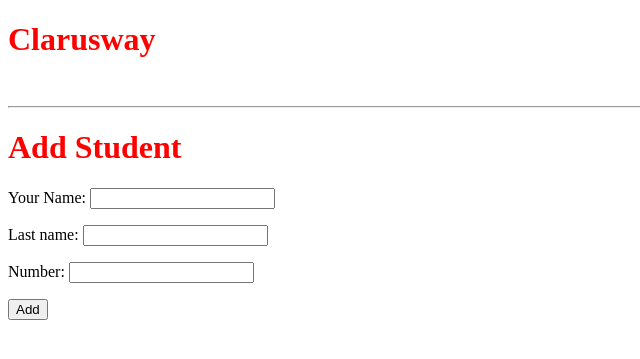
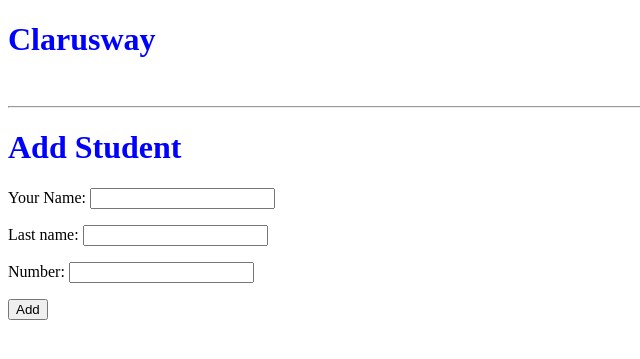
Before and after one commit to Ata-92/Django-CRUD, a Django app: page /add/ in a window 1280 px wide. Shown: the top 359 px of the page, without its empty margins (0-640 px from the left). Run offline with Django 3.2, Linux system fonts and the light colour scheme.

Commit message:
Change static folder path and complete practice

```diff
--- a/src/clarusway/settings.py
+++ b/src/clarusway/settings.py
@@ -131,6 +131,7 @@ USE_TZ = True
 # https://docs.djangoproject.com/en/3.2/howto/static-files/
 
 STATIC_URL = '/static/'
+STATICFILES_DIRS = [BASE_DIR / "static_dir"]
 
 # Default primary key field type
 # https://docs.djangoproject.com/en/3.2/ref/settings/#default-auto-field
--- a/src/fscohort/templates/fscohort/base.html
+++ b/src/fscohort/templates/fscohort/base.html
@@ -1,12 +1,11 @@
 {% load static %}
-
 <!DOCTYPE html>
 <html lang="en">
 <head>
   <meta charset="UTF-8">
   <meta http-equiv="X-UA-Compatible" content="IE=edge">
   <meta name="viewport" content="width=device-width, initial-scale=1.0">
-  <link rel="stylesheet" href="{% static 'fscohort/main.css' %}">
+  <link rel="stylesheet" href={% static 'fscohort/main.css' %}>
   <title>
     {% block title %}
       Clarusway
--- /dev/null
+++ b/src/static_dir/fscohort/main.css
@@ -0,0 +1,3 @@
+h1 {
+  color: blue;
+}
```
Also changed, not shown: src/fscohort/static/fscohort/mainnn.css (renamed from src/fscohort/static/fscohort/main.css).
